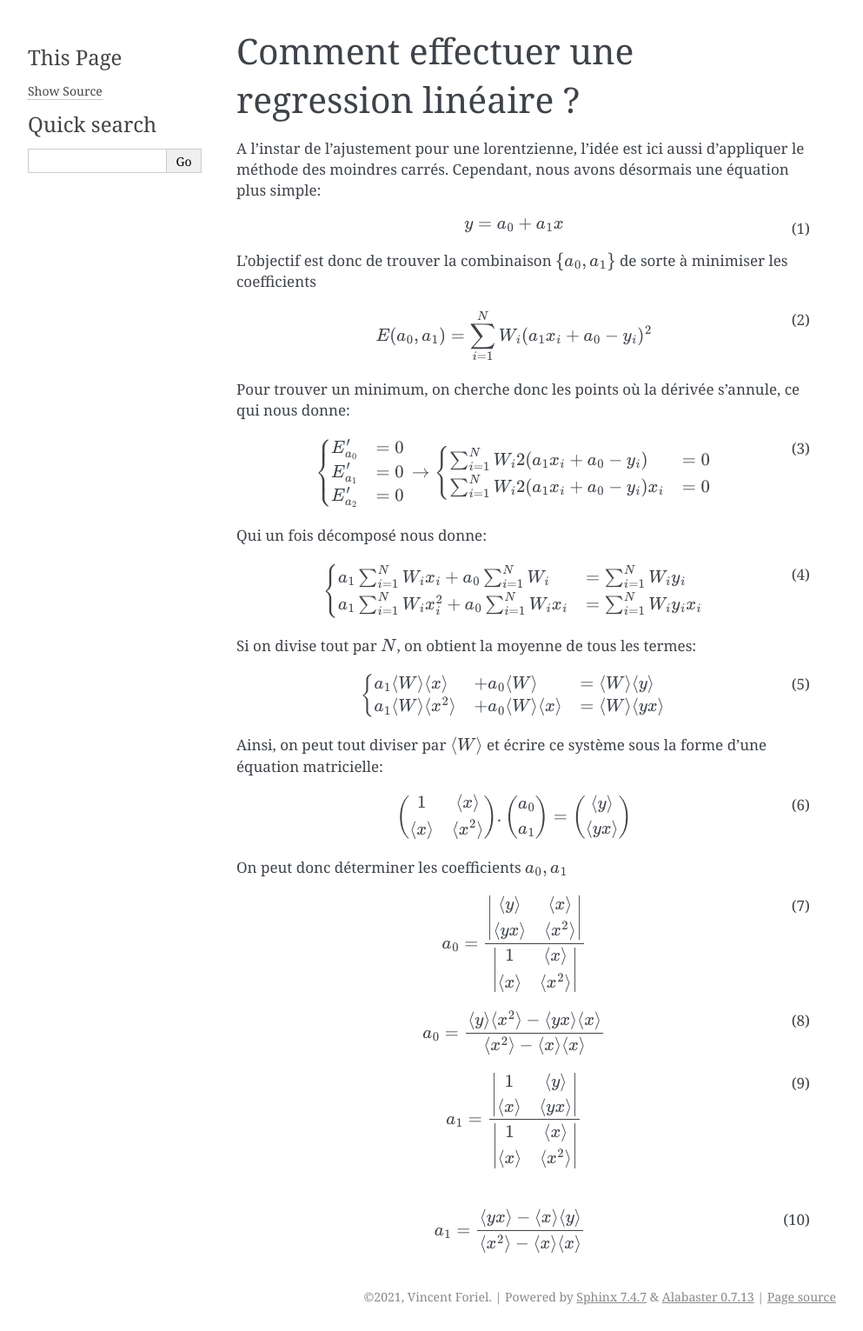
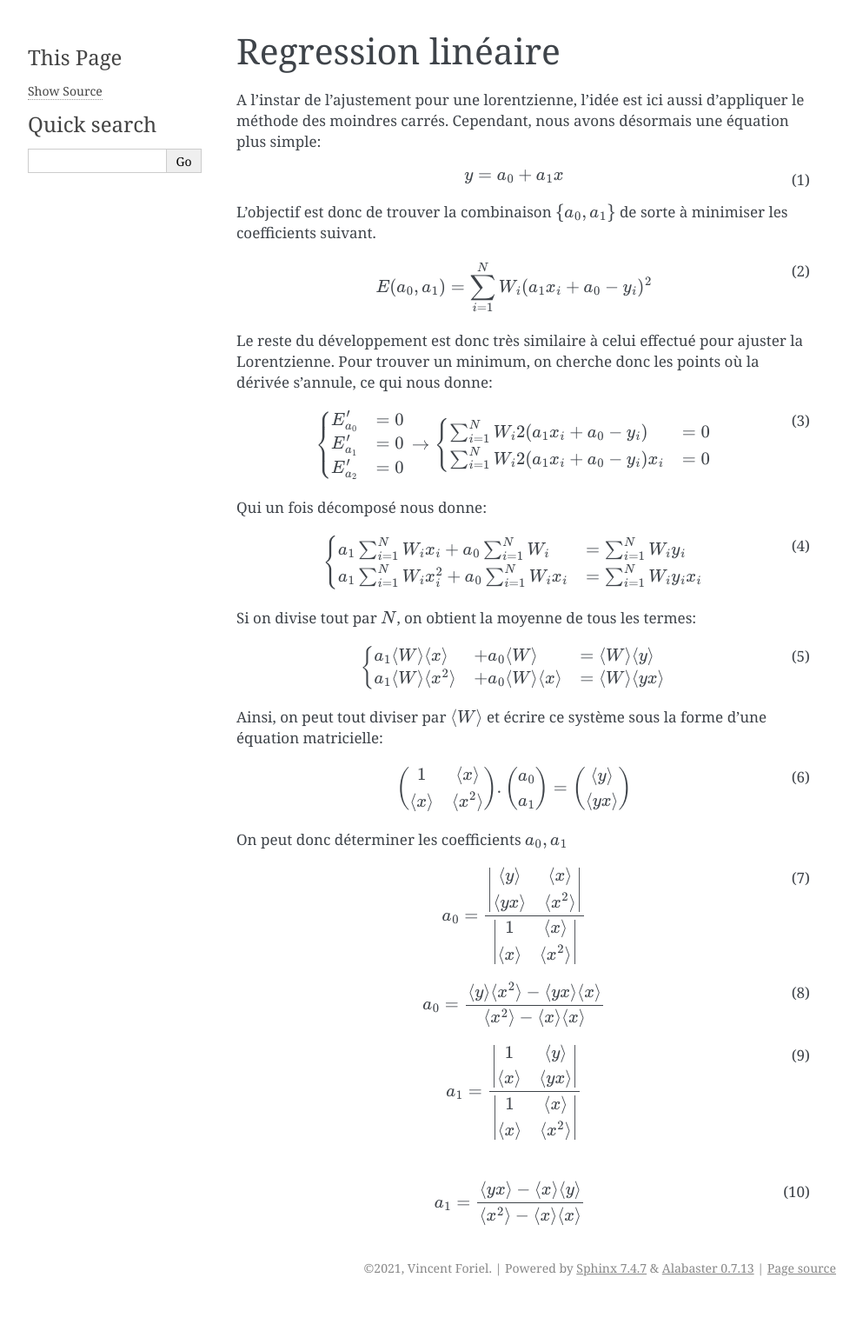
Before and after one commit to LeiRoF/M1-Fitting_Spectra, a Sphinx documentation site: the page built from docs/HowToLinReg.rst, in a window 1280 px wide. Shown: the whole page at 87% size, without its empty margins (148-1141 px from the left). Built offline with Sphinx 7.4.7, drawn with Linux system fonts in a browser that asks for light colours; after the commit the page ends 1498 px from its top, so only the background shows below that.

```diff
--- a/docs/HowToLinReg.rst
+++ b/docs/HowToLinReg.rst
@@ -1,6 +1,6 @@
-*******************************************
-Comment effectuer une regression linéaire ?
-*******************************************
+********************
+Regression linéaire
+********************
 
 A l'instar de l'ajustement pour une lorentzienne, l'idée est ici aussi d'appliquer le méthode des moindres carrés. Cependant, nous avons désormais une équation plus simple:
 
@@ -9,14 +9,14 @@ A l'instar de l'ajustement pour une lorentzienne, l'idée est ici aussi d'appliq
 
     y = a_0 + a_1 x
 
-L'objectif est donc de trouver la combinaison :math:`\{a_0, a_1\}` de sorte à minimiser les coefficients
+L'objectif est donc de trouver la combinaison :math:`\{a_0, a_1\}` de sorte à minimiser les coefficients suivant.
 
 .. math::
     :label: E
 
     E(a_0,a_1) = \sum_{i=1}^{N} W_i (a_1 x_i + a_0 - y_i)^2
 
-Pour trouver un minimum, on cherche donc les points où la dérivée s'annule, ce qui nous donne:
+Le reste du développement est donc très similaire à celui effectué pour ajuster la Lorentzienne. Pour trouver un minimum, on cherche donc les points où la dérivée s'annule, ce qui nous donne:
 
 .. math::
     :label: E'=0
```
Also changed, not shown: docs/Code description.rst (added, +20 -0 lines), docs/Getting Started.rst (+8 -2 lines), docs/HowToFit.rst (+4 -4 lines), 2 other files.
